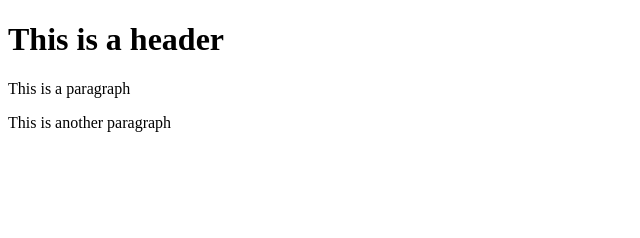
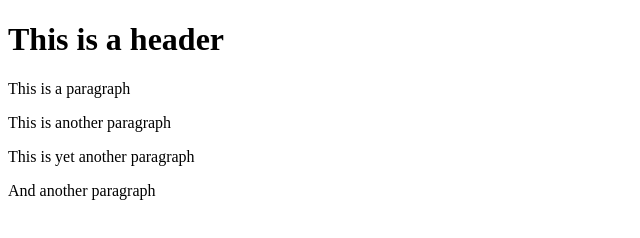
Before and after one commit to appFox-git/git-test, a website: page index.html in a window 1280 px wide. Shown: the whole page, without its empty margins (0-640 px from the left). Drawn offline with Linux system fonts and the light colour scheme.

```diff
--- a/index.html
+++ b/index.html
@@ -4,5 +4,7 @@
         <h1>This is a header </h1>
         <p>This is a paragraph </p>
         <p>This is another paragraph</p>
+        <p>This is yet another paragraph</p>
+        <p>And another paragraph</p>
     </body>
 </html>
```
Also changed, not shown: package.json (added, +24 -0 lines), 3 other files.
